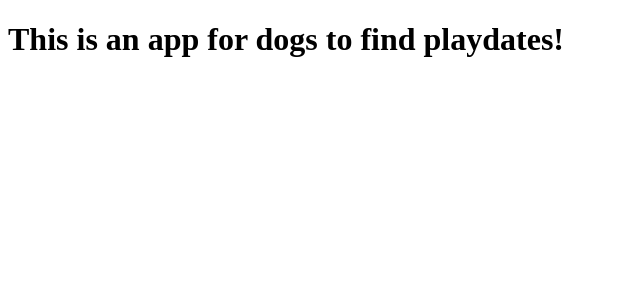
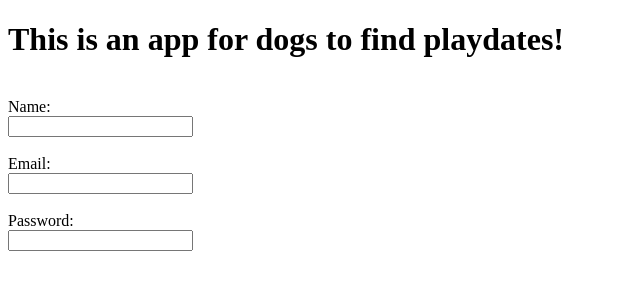
Before and after one commit to Robert-Ricci/dog-dating-app, a React (Create React App) app in the folder dog-dating-app-client/: page / in a window 1280 px wide. Shown: the top 300 px of the page, without its empty margins (0-640 px from the left). Built offline with nearby package versions, Linux system fonts and the light colour scheme.

Commit message:
This commit adds state and a form to the login page

```diff
--- a/dog-dating-app-client/src/components/App.js
+++ b/dog-dating-app-client/src/components/App.js
@@ -1,11 +1,13 @@
 import React from "react";
 
 import About from "./About";
+import Login from "./Login";
 
 const App = () => {
   return (
     <div>
       <About />
+      <Login />
     </div>
   );
 };
--- a/dog-dating-app-client/src/components/Login.js
+++ b/dog-dating-app-client/src/components/Login.js
@@ -1,10 +1,35 @@
 import React, { Component } from 'react';
 
 class Login extends Component {
+
+    state={
+        name:'',
+        email:'',
+        password:''
+
+    }
+
+
+
+
     render() {
         return (
             <div>
+                <form className="login">
+                    <br />
+                    <label>Name:</label><br />
+                    <input type='text' value={this.state.name} onChange={event => this.handleChange(event)} name='name' />
+                    <br />
+                    <br />
+                    <label>Email:</label><br />
+                    <input type='email' value={this.state.email} onChange={event => this.handleChange(event)} name='email' />
+                    <br />
+                    <br />
+                    <label>Password:</label><br />
+                    <input type='password' value={this.state.name} onChange={event => this.handleChange(event)} name='password' />
+                    <br />
 
+                </form>
             </div>
         );
     }
```
Also changed, not shown: 1 other file (tests, documents, lock files or other folders).
